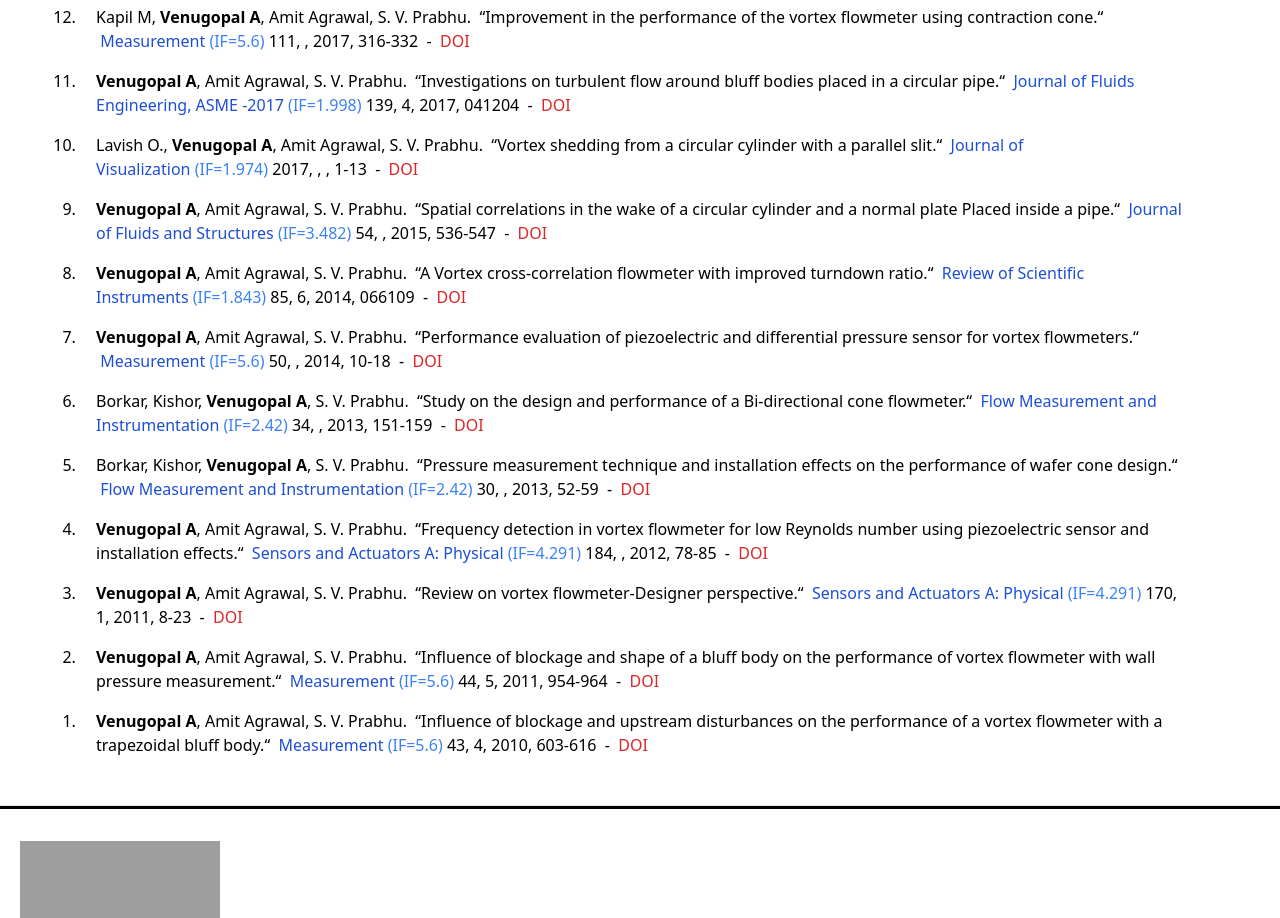
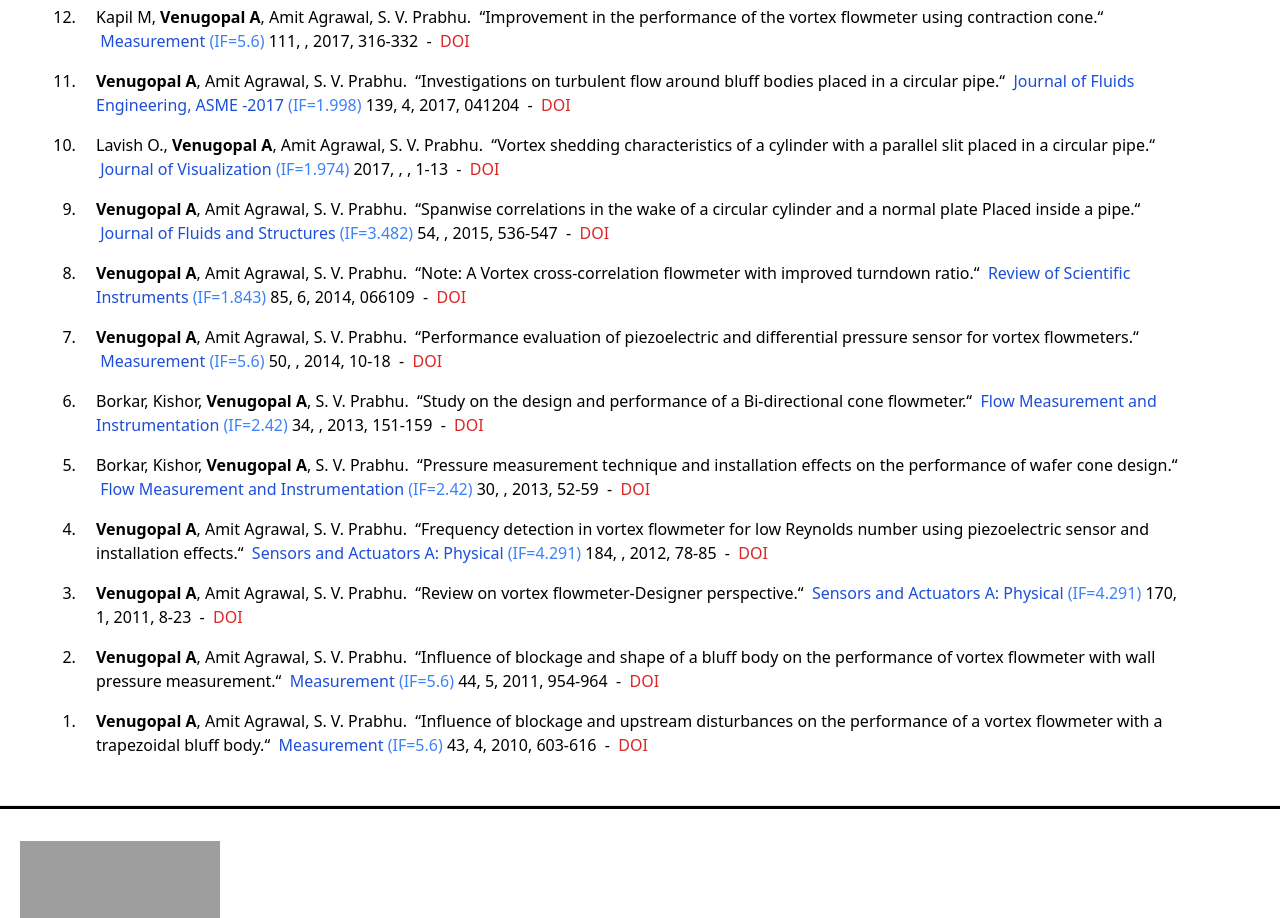
Before and after one commit to fdlabiitbbs/afg-2, a Next.js app: page /journals in a window 1280 px wide. Shown: the part 2520-3438 px from the top of the page. Built offline with nearby package versions, Linux system fonts and the light colour scheme; grey boxes are pictures that could not be loaded.

Commit message:
Update index.js
i have updated the journal name

```diff
--- a/constants/index.js
+++ b/constants/index.js
@@ -571,7 +571,7 @@
   {
     ID: 8,
     Authors: [<b>Venugopal A</b>, "Amit Agrawal", "S. V. Prabhu"],
-    Title: "A Vortex cross-correlation flowmeter with improved turndown ratio",
+    Title: "Note: A Vortex cross-correlation flowmeter with improved turndown ratio",
     Journal: "Review of Scientific Instruments",
     Volume_Issue_Year_Pages: ["85", "6", "2014", "066109"],
     DOI: "https://doi.org/https://doi.org/10.1063/1.4884078",
@@ -581,7 +581,7 @@
     ID: 9,
     Authors: [<b>Venugopal A</b>, "Amit Agrawal", "S. V. Prabhu"],
     Title:
-      "Spatial correlations in the wake of a circular cylinder and a normal plate Placed inside a pipe",
+      "Spanwise correlations in the wake of a circular cylinder and a normal plate Placed inside a pipe",
     Journal: "Journal of Fluids and Structures",
     Volume_Issue_Year_Pages: ["54", "", "2015", "536-547"],
     DOI: "https://doi.org/10.1016/j.jfluidstructs.2014.12.008",
@@ -590,7 +590,7 @@
   {
     ID: 10,
     Authors: ["Lavish O.", <b>Venugopal A</b>, "Amit Agrawal", "S. V. Prabhu"],
-    Title: "Vortex shedding from a circular cylinder with a parallel slit",
+    Title: "Vortex shedding characteristics of a cylinder with a parallel slit placed in a circular pipe",
     Journal: "Journal of Visualization",
     Volume_Issue_Year_Pages: ["2017", "", "", "1-13"],
     DOI: "https://doi.org/https://doi.org/10.1007/s12650-016-0398-y",
```
